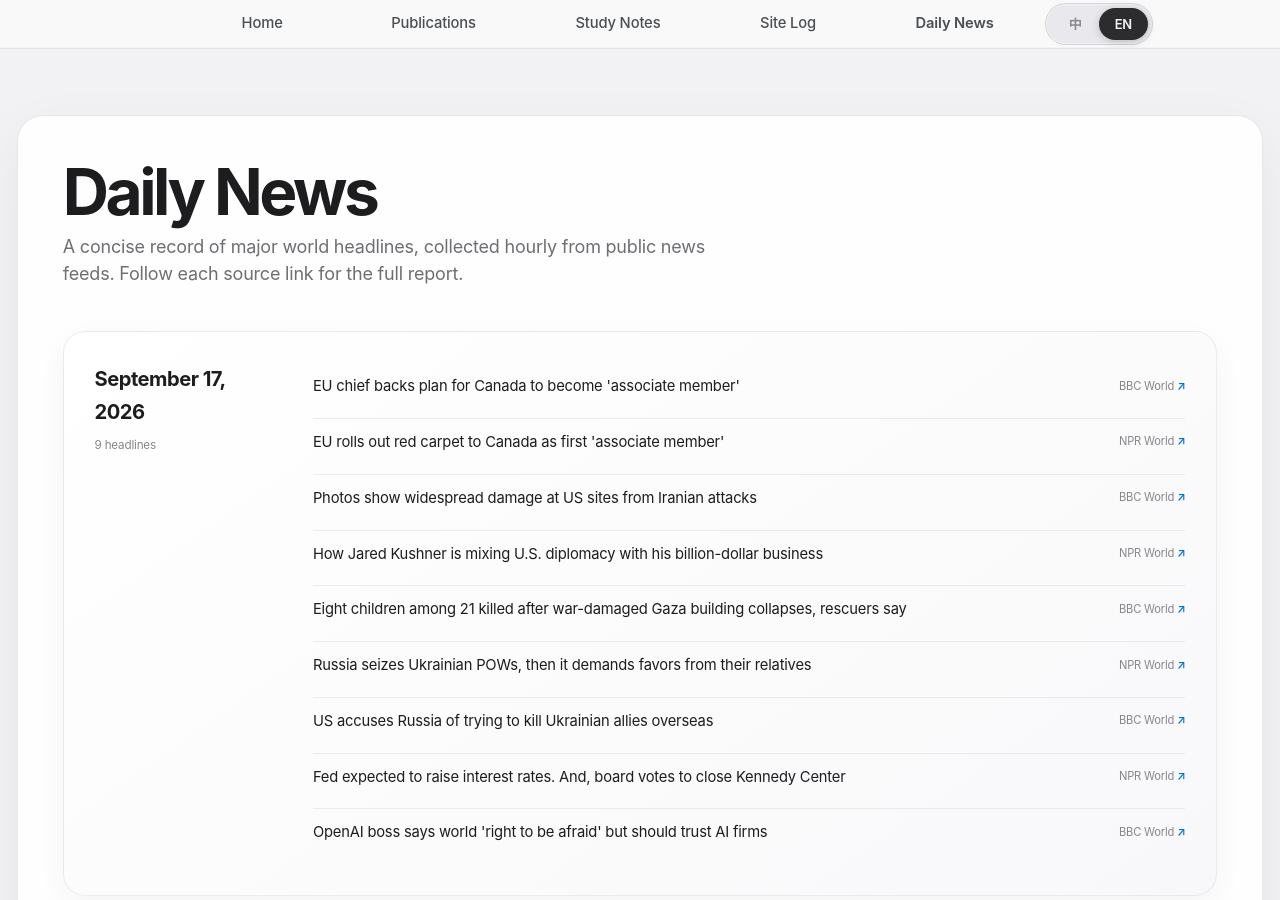
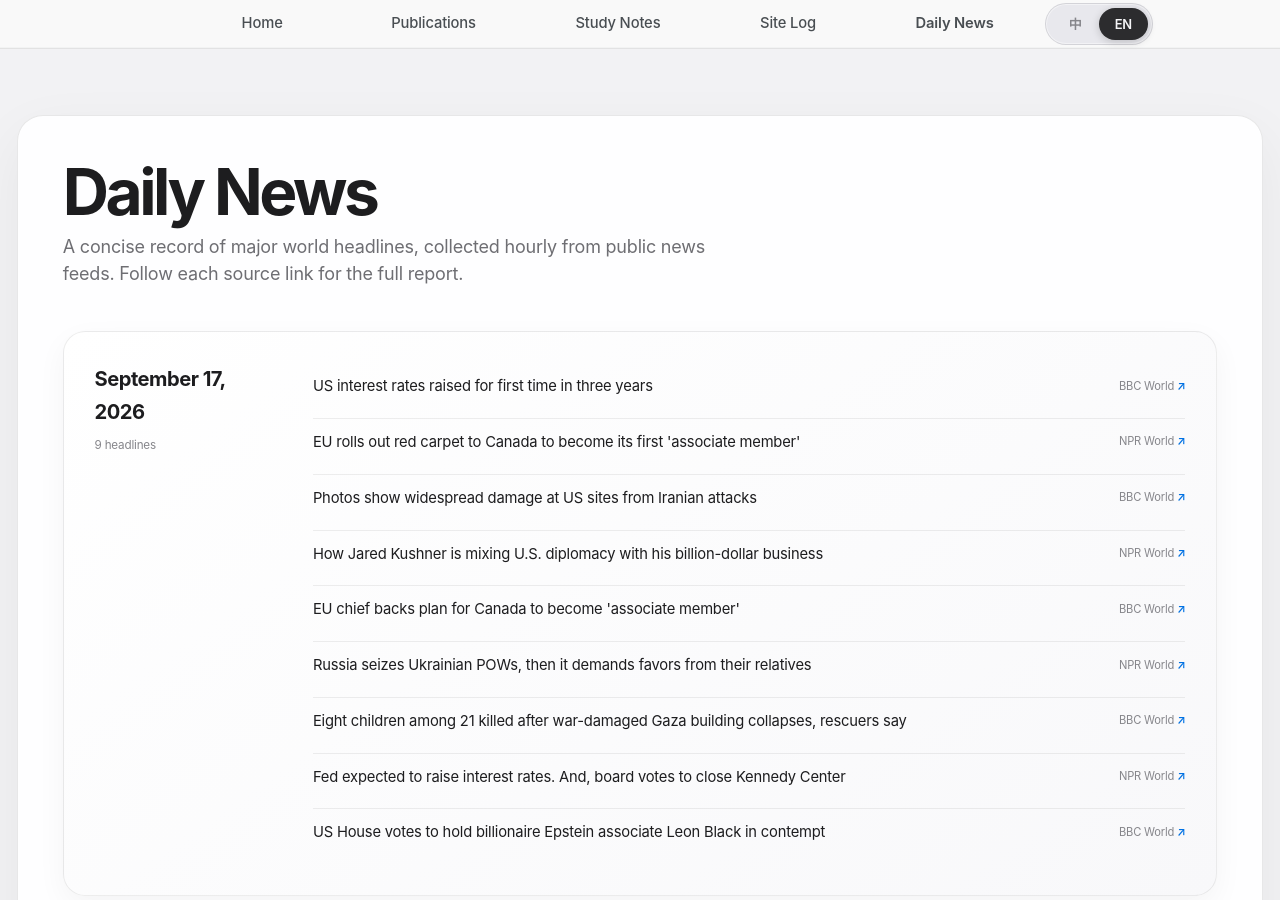
Before and after one commit to HaoxiangLuo/HaoxiangLuo.github.io, a Jekyll site: the page built from _pages/daily-news.html, in a window 1280 px wide and 900 px high. Built offline with Jekyll 4.4.1, drawn with Linux system fonts in a browser that asks for light colours; a style sheet for code colours, icons or effects is not loaded.

Commit message:
Update daily news 2026-09-17

```diff
--- a/_data/daily_news.json
+++ b/_data/daily_news.json
@@ -1,16 +1,16 @@
 {
-  "updated_at": "2026-09-17T04:25:32+08:00",
+  "updated_at": "2026-09-17T05:25:12+08:00",
   "days": [
     {
       "date": "2026-09-17",
       "items": [
         {
-          "title": "EU chief backs plan for Canada to become 'associate member'",
+          "title": "US interest rates raised for first time in three years",
           "source": "BBC World",
-          "url": "https://www.bbc.co.uk/news/articles/cjwyzrr9d3dko?at_medium=RSS&at_campaign=rss"
+          "url": "https://www.bbc.co.uk/news/articles/cw4gmlyvj422o?at_medium=RSS&at_campaign=rss"
         },
         {
-          "title": "EU rolls out red carpet to Canada as first 'associate member'",
+          "title": "EU rolls out red carpet to Canada to become its first 'associate member'",
           "source": "NPR World",
           "url": "https://www.npr.org/2026/09/16/nx-s1-5971043/eu-canada-carney-tariffs-trump"
         },
@@ -25,9 +25,9 @@
           "url": "https://www.npr.org/2026/09/16/nx-s1-5971125/how-jared-kushner-is-mixing-u-s-diplomacy-with-his-billion-dollar-business"
         },
         {
-          "title": "Eight children among 21 killed after war-damaged Gaza building collapses, rescuers say",
+          "title": "EU chief backs plan for Canada to become 'associate member'",
           "source": "BBC World",
-          "url": "https://www.bbc.co.uk/news/articles/cvp8d00j9gg5o?at_medium=RSS&at_campaign=rss"
+          "url": "https://www.bbc.co.uk/news/articles/cjwyzrr9d3dko?at_medium=RSS&at_campaign=rss"
         },
         {
           "title": "Russia seizes Ukrainian POWs, then it demands favors from their relatives",
@@ -35,9 +35,9 @@
           "url": "https://www.npr.org/2026/09/16/nx-s1-5904423/russia-seizes-ukrainian-pows-then-it-demands-favors-from-their-relatives"
         },
         {
-          "title": "US accuses Russia of trying to kill Ukrainian allies overseas",
+          "title": "Eight children among 21 killed after war-damaged Gaza building collapses, rescuers say",
           "source": "BBC World",
-          "url": "https://www.bbc.co.uk/news/articles/cjp3077led9qo?at_medium=RSS&at_campaign=rss"
+          "url": "https://www.bbc.co.uk/news/articles/cvp8d00j9gg5o?at_medium=RSS&at_campaign=rss"
         },
         {
           "title": "Fed expected to raise interest rates. And, board votes to close Kennedy Center",
@@ -45,9 +45,9 @@
           "url": "https://www.npr.org/2026/09/16/g-s1-143569/up-first-newsletter-fed-reserve-interest-rates-iran-war-kennedy-center-contraception"
         },
         {
-          "title": "OpenAI boss says world 'right to be afraid' but should trust AI firms",
+          "title": "US House votes to hold billionaire Epstein associate Leon Black in contempt",
           "source": "BBC World",
-          "url": "https://www.bbc.co.uk/news/articles/cqx2zpj4y525o?at_medium=RSS&at_campaign=rss"
+          "url": "https://www.bbc.co.uk/news/articles/c62l8g8qlr0ko?at_medium=RSS&at_campaign=rss"
         }
       ]
     },
```
